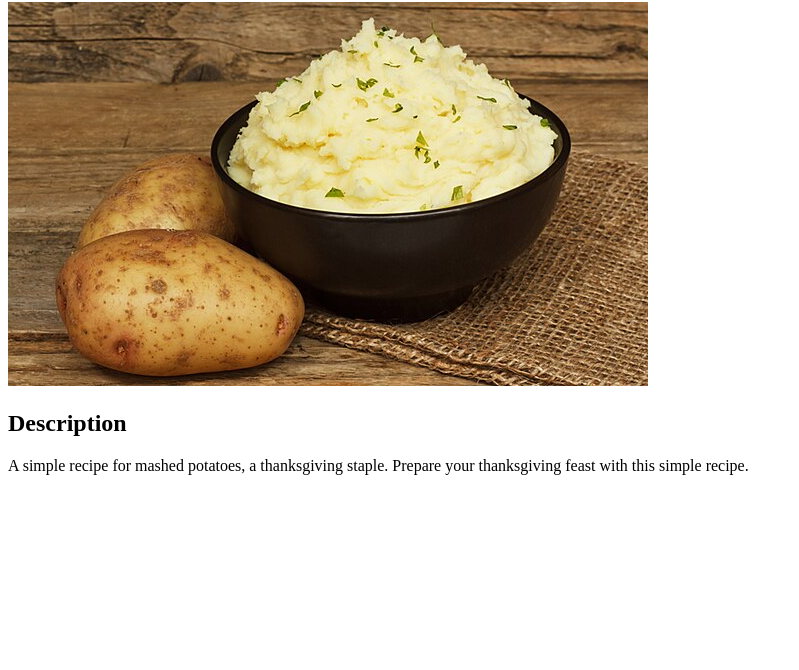
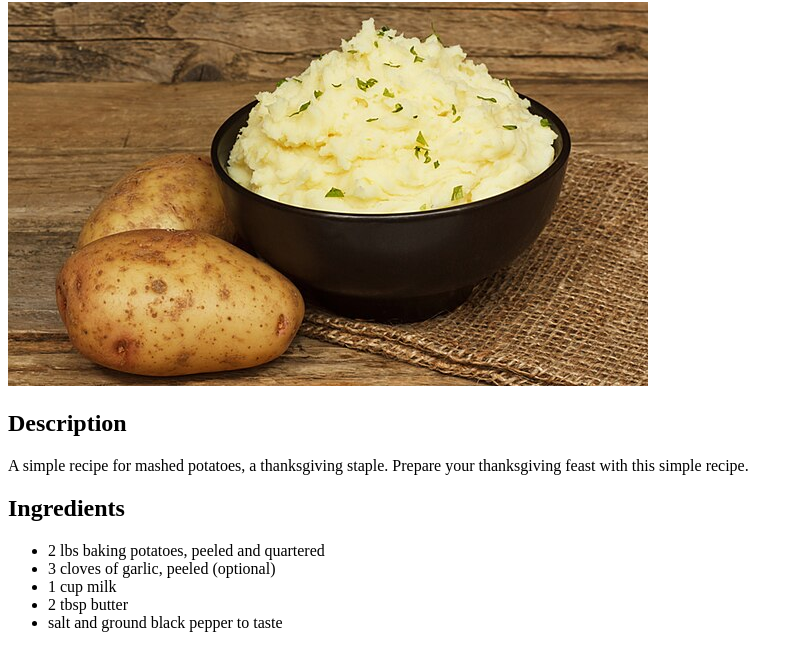
Before and after one commit to MandoArmadillo/odin-recipes, a plain HTML site: page recipes/basic-mashed-potatoes.html in a window 1280 px wide. Shown: the part 78-748 px from the top of the page, without its empty margins (0-799 px from the left). Drawn offline with Linux system fonts and the light colour scheme.

Commit message:
Ingredients Section
Added Ingredients section with heading and
unordered list

```diff
--- a/recipes/basic-mashed-potatoes.html
+++ b/recipes/basic-mashed-potatoes.html
@@ -13,5 +13,13 @@
         A simple recipe for mashed potatoes, a thanksgiving staple.
         Prepare your thanksgiving feast with this simple recipe.
     </p>
+    <h2>Ingredients</h2>
+    <ul>
+        <li>2 lbs baking potatoes, peeled and quartered</li>
+        <li>3 cloves of garlic, peeled (optional)</li>
+        <li>1 cup milk</li>
+        <li>2 tbsp butter</li>
+        <li>salt and ground black pepper to taste</li>
+    </ul>
 </body>
 </html>
```
